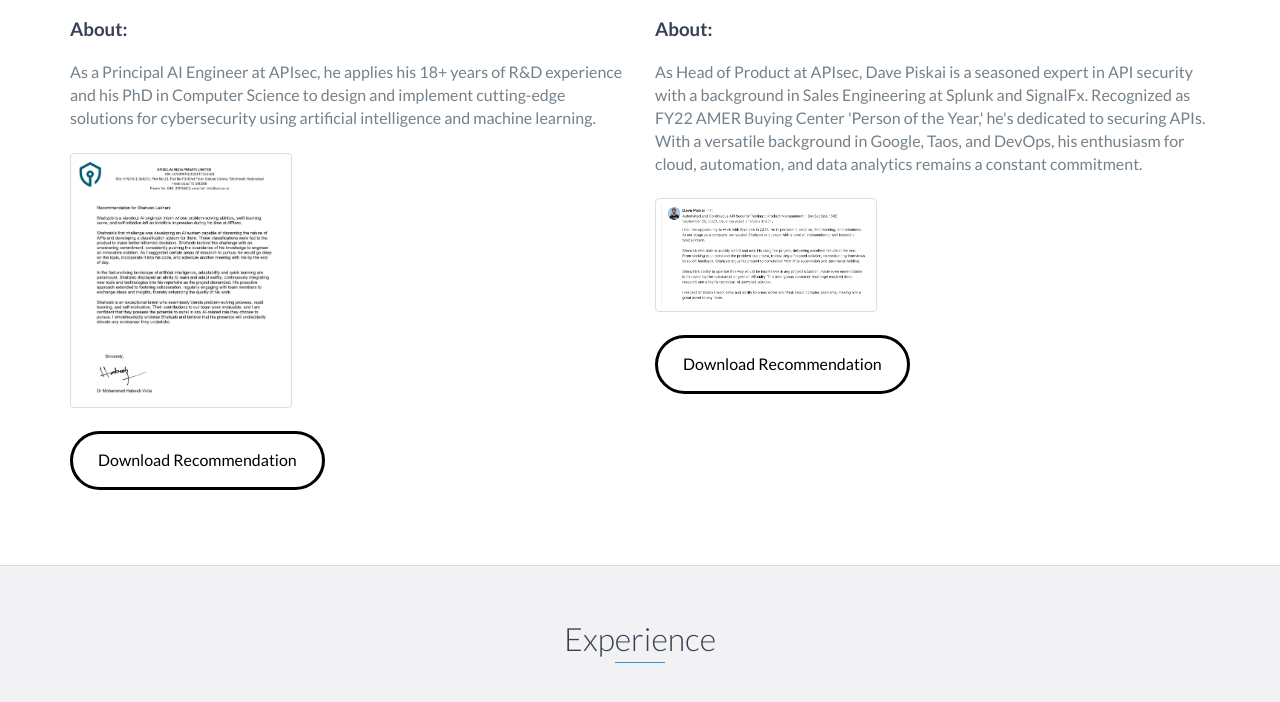
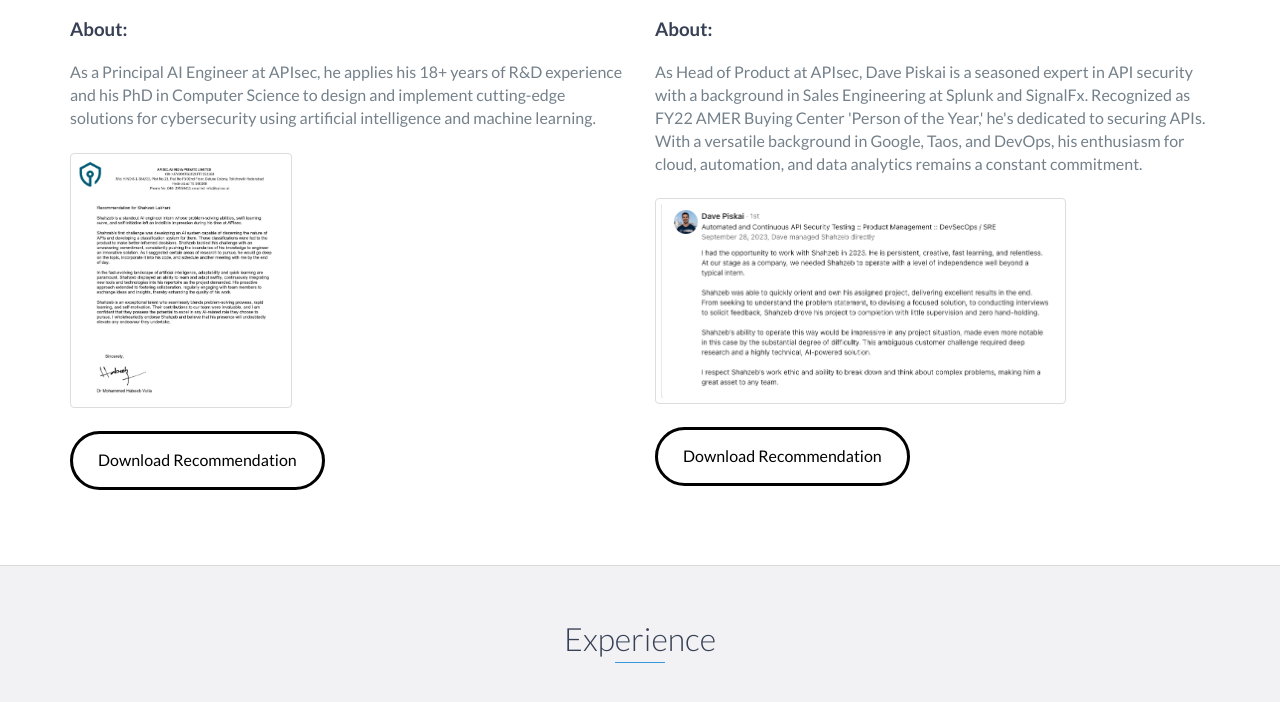
Before and after one commit to ShahzebL/shahzebl.github.io, a website: page index.html in a window 1280 px wide. Shown: the part 1563-2265 px from the top of the page. Drawn offline with nearby package versions, Linux system fonts and the light colour scheme.

Commit message:
fix formatting issues

```diff
--- a/index.html
+++ b/index.html
@@ -109,13 +109,13 @@
                     <a href="recommendation_habeeb.pdf" download="recommendation_habeeb.pdf" class="btn-rounded-black">Download Recommendation</a>
                 </div>
                 <div class="col-md-6">
-                    <h3>Dave Piskai<a href="https://www.linkedin.com/in/davepiskai/" target="_blank"><i class="fab fa-linkedin"></i></a></h3>
+                    <h3>Dave Piskai <a href="https://www.linkedin.com/in/davepiskai/" target="_blank"><i class="fab fa-linkedin"></i></a></h3>
                     <p>Head of Product @APIsec</p>
                     <h3>About:</h3>
                     <p>As Head of Product at APIsec, Dave Piskai is a seasoned expert in API security with a background in Sales Engineering at Splunk and SignalFx. Recognized as FY22 AMER Buying Center 'Person of the Year,' he's dedicated to securing APIs. With a versatile background in Google, Taos, and DevOps, his enthusiasm for cloud, automation, and data analytics remains a constant commitment.</p>
                     <br>
                     <a target="_blank" href="recommendation_dave.png">
-                        <img src="recommendation_dave.png" alt="Recommendation Image", width="40%"  style="border: 1px solid #ddd; border-radius: 4px; padding: 5px;">
+                        <img src="recommendation_dave.png" alt="Recommendation Image", width="74%"  style="border: 1px solid #ddd; border-radius: 4px; padding: 5px;">
                     </a>
                     <br>
                     <br>
```
